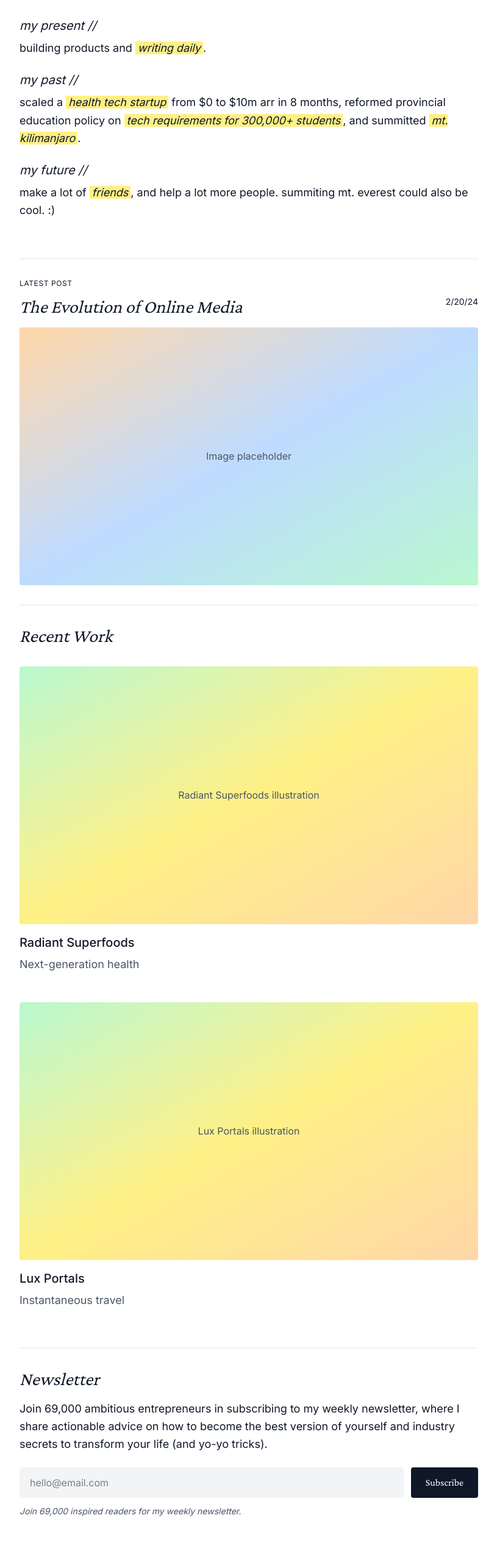
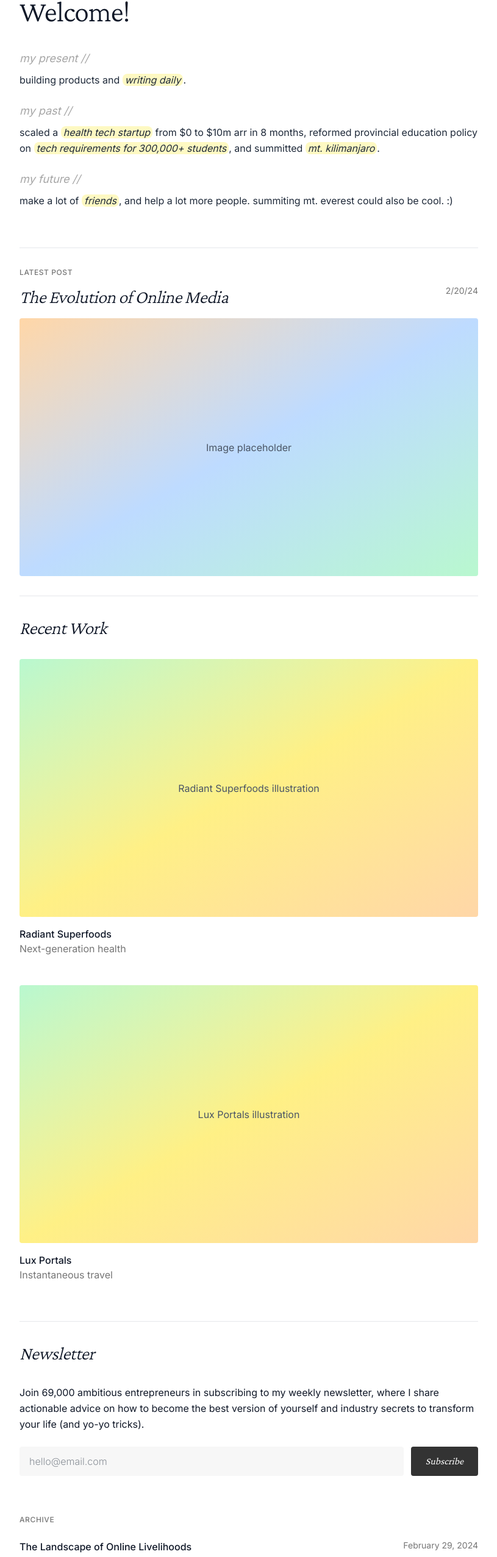
Before and after one commit to benj1sa/bsaenz-webpage-v3, a Next.js app: page / in a window 1280 px wide. Shown: the part 199-2753 px from the top of the page at 61% size, without its empty margins (232-1047 px from the left). Built offline with nearby package versions, Linux system fonts and the light colour scheme.

Commit message:
Update layout and home page content; change site metadata, add archive section, and enhance styling

```diff
--- a/app/layout.tsx
+++ b/app/layout.tsx
@@ -15,8 +15,8 @@ const inter = Inter({
 });
 
 export const metadata: Metadata = {
-  title: "Create Next App",
-  description: "Generated by create next app",
+  title: "Benjamin Saenz",
+  description: "Benjamin Saenz's personal website",
 };
 
 export default function RootLayout({
--- a/app/page.tsx
+++ b/app/page.tsx
@@ -1,6 +1,3 @@
-import { Navigation } from "@/components/navigation/Navigation";
-import Image from "next/image";
-
 const links = [
     { href: '/about', label: 'About' },
     { href: '/writing', label: 'Writing' },
@@ -21,10 +18,26 @@ const recentWork = [
   },
 ]
 
+const archive = [
+    {
+        title: 'The Landscape of Online Livelihoods',
+        date: 'February 29, 2024',
+    },
+    {
+        title: "Birth of Today's Digital Ecosystem",
+        date: 'March 1, 2024',
+    },
+    {
+        title: 'The Dynamic Future of Online Engagement',
+        date: 'March 2, 2024',
+    },
+]
+
 export default function Home() {
   return (
     <main className="flex justify-center flex-col">
       <div className="max-w-[800px] w-full mx-auto px-4 md:px-6">
+
         {/* Navigation */}
         <section className="flex justify-between items-center my-[50px]">
             <div className="font-medium text-lg">
@@ -44,35 +57,35 @@ export default function Home() {
         </section>
 
         {/* Welcome Section */}
-        <section className="mb-16 mt-16 space-y-6">
-          <h1 className="text-4xl md:text-5xl text-gray-900 mb-8 font-(family-name:--font-crimson-pro)">
+        <section className="mb-16 mt-26 space-y-6">
+          <h1 className="text-4xl md:text-5xl text-gray-900 mb-8 font-light tracking-[-0.02em] leading-[130%] font-(family-name:--font-crimson-pro)">
             Welcome!
           </h1>
 
           <div>
-            <h2 className="text-lg md:text-xl text-gray-900 italic mb-2 font-(family-name:--font-inter)">
+            <h2 className="text-lg text-[#a6a6a6] italic mb-2 font-(family-name:--font-inter)">
               my present <span className="font-normal">//</span>
             </h2>
-            <p className="text-base md:text-lg text-gray-900 leading-relaxed font-(family-name:--font-inter)">
-              building products and <span className="italic bg-yellow-200 px-1">writing daily</span>.
+            <p className="text-base text-gray-800 leading-relaxed font-(family-name:--font-inter)">
+              building products and <span className="italic bg-yellow-100 px-1 rounded-md">writing daily</span>.
             </p>
           </div>
 
           <div>
-            <h2 className="text-lg md:text-xl text-gray-900 italic mb-2 font-(family-name:--font-inter)">
+            <h2 className="text-lg text-[#a6a6a6] italic mb-2 font-(family-name:--font-inter)">
               my past <span className="font-normal">//</span>
             </h2>
-            <p className="text-base md:text-lg text-gray-900 leading-relaxed font-(family-name:--font-inter)">
-              scaled a <span className="italic bg-yellow-200 px-1">health tech startup</span> from $0 to $10m arr in 8 months, reformed provincial education policy on <span className="italic bg-yellow-200 px-1">tech requirements for 300,000+ students</span>, and summitted <span className="italic bg-yellow-200 px-1">mt. kilimanjaro</span>.
+            <p className="text-base text-gray-800 leading-relaxed font-(family-name:--font-inter)">
+              scaled a <span className="italic bg-yellow-100 px-1 rounded-md">health tech startup</span> from $0 to $10m arr in 8 months, reformed provincial education policy on <span className="italic bg-yellow-100 px-1 rounded-md">tech requirements for 300,000+ students</span>, and summitted <span className="italic bg-yellow-100 px-1 rounded-md">mt. kilimanjaro</span>.
             </p>
           </div>
 
           <div>
-            <h2 className="text-lg md:text-xl text-gray-900 italic mb-2 font-(family-name:--font-inter)">
+            <h2 className="text-lg text-[#a6a6a6] italic mb-2 font-(family-name:--font-inter)">
               my future <span className="font-normal">//</span>
             </h2>
-            <p className="text-base md:text-lg text-gray-900 leading-relaxed font-(family-name:--font-inter)">
-              make a lot of <span className="italic bg-yellow-200 px-1">friends</span>, and help a lot more people. summiting mt. everest could also be cool. :)
+            <p className="text-base text-gray-800 leading-relaxed font-(family-name:--font-inter)">
+              make a lot of <span className="italic bg-yellow-100 px-1 rounded-md">friends</span>, and help a lot more people. summiting mt. everest could also be cool. :)
             </p>
           </div>
         </section>
@@ -80,22 +93,22 @@ export default function Home() {
         <div className="border-t border-gray-200 my-8"></div>
 
         {/* Latest Post Section */}
-        <section>
-          <div className="text-xs uppercase tracking-wider text-gray-900 mb-3 font-(family-name:--font-inter)">
+        <section className="group cursor-pointer">
+          <div className="text-xs font-medium uppercase tracking-wider text-[#757575] mb-3 font-(family-name:--font-inter) transition duration-200 group-hover:opacity-90">
             Latest Post
           </div>
           <div className="flex flex-col md:flex-row md:items-start md:justify-between md:gap-4 mb-4">
-            <h3 className="text-2xl md:text-3xl italic text-gray-900 mb-2 md:mb-0 font-(family-name:--font-crimson-pro)">
+            <h3 className="text-2xl md:text-3xl italic font-light tracking-[-0.02em] leading-[130%] text-gray-900 mb-2 md:mb-0 font-(family-name:--font-crimson-pro) transition duration-200 group-hover:opacity-90">
               The Evolution of Online Media
             </h3>
-            <time className="text-sm text-gray-900 md:whitespace-nowrap font-(family-name:--font-inter)">
+            <time className="text-sm text-[#757575] md:whitespace-nowrap font-(family-name:--font-inter) transition duration-200 group-hover:opacity-90">
               2/20/24
             </time>
           </div>
-          <div className="w-full aspect-video bg-gray-100 rounded overflow-hidden">
+          <div className="w-full aspect-video bg-gray-100 rounded overflow-hidden transition duration-200 group-hover:opacity-70 cursor-pointer">
             {/* Placeholder for the pixel art image */}
-            <div className="w-full h-full bg-gradient-to-br from-orange-200 via-blue-200 to-green-200 flex items-center justify-center">
-              <span className="text-gray-600 font-(family-name:--font-inter)">
+            <div className="w-full h-full bg-gradient-to-br from-orange-200 via-blue-200 to-green-200 flex items-center justify-center transition duration-200 group-hover:opacity-90 cursor-pointer">
+              <span className="text-gray-600 font-(family-name:--font-inter) transition duration-200 group-hover:opacity-90 cursor-pointer">
                 Image placeholder
               </span>
             </div>
@@ -106,23 +119,23 @@ export default function Home() {
 
         {/* Recent Work Section */}
         <section className="mb-16">
-          <h2 className="text-2xl md:text-3xl text-gray-900 mb-8 italic font-(family-name:--font-crimson-pro)">
+          <h2 className="text-2xl md:text-3xl text-gray-900 mb-8 font-light italic tracking-[-0.02em] leading-[130%] font-(family-name:--font-crimson-pro)">
             Recent Work
           </h2>
           <div className="space-y-12">
             {recentWork.map((work) => (
-              <article key={work.title}>
+              <article key={work.title} className="group cursor-pointer">
                 <div className="w-full aspect-video bg-gray-100 rounded overflow-hidden mb-4">
-                  <div className="w-full h-full bg-gradient-to-br from-green-200 via-yellow-200 to-orange-200 flex items-center justify-center">
+                  <div className="w-full h-full bg-linear-to-br from-green-200 via-yellow-200 to-orange-200 flex items-center ihttps://imagecolorpicker.com/tems-center justify-center">
                     <span className="text-gray-600 font-(family-name:--font-inter)">
                       {work.title} illustration
                     </span>
                   </div>
                 </div>
-                <p className="text-xl md:text-xl text-gray-900 mb-2 font-(family-name:--font-inter) font-medium">
+                <p className="text-md text-gray-900 font-(family-name:--font-inter) font-medium">
                   {work.title}
                 </p>
-                <p className="text-base md:text-lg text-gray-600 font-(family-name:--font-inter)">
+                <p className="text-md text-[#757575] font-(family-name:--font-inter)">
                   {work.description}
                 </p>
               </article>
@@ -134,67 +147,53 @@ export default function Home() {
 
         {/* Newsletter Section */}
         <section className="mb-16">
-          <h2 className="text-2xl md:text-3xl text-gray-900 mb-4 italic font-(family-name:--font-crimson-pro)">
+          <h2 className="text-2xl md:text-3xl text-gray-900 mb-8 font-light italic tracking-[-0.02em] leading-[130%] font-(family-name:--font-crimson-pro)">
             Newsletter
           </h2>
-          <p className="text-base md:text-lg text-gray-900 leading-relaxed mb-6 font-(family-name:--font-inter)">
+          <p className="text-base text-gray-900 leading-relaxed mb-6 font-(family-name:--font-inter)">
             Join 69,000 ambitious entrepreneurs in subscribing to my weekly newsletter, where I share actionable advice on how to become the best version of yourself and industry secrets to transform your life (and yo-yo tricks).
           </p>
           <form className="flex flex-col sm:flex-row gap-3 mb-3">
             <input
               type="email"
               placeholder="hello@email.com"
-              className="flex-1 px-4 py-3 bg-gray-100 border border-gray-100 rounded focus:outline-none font-(family-name:--font-inter)"
+              className="flex-1 px-4 py-3 bg-[#f7f7f7] rounded focus:outline-none font-light text-gray-800 text-base font-(family-name:--font-inter)"
             />
             <button
               type="submit"
-              className="px-6 py-3 bg-gray-900 text-white rounded hover:bg-gray-800 transition-colors duration-200 font-(family-name:--font-crimson-pro)"
+              className="px-6 py-3 bg-[#333333] text-white rounded hover:cursor-pointer hover:bg-[#222222] transition-colors duration-200 font-(family-name:--font-crimson-pro)"
             >
-              Subscribe
+              <span className="italic">Subscribe</span>
             </button>
           </form>
-          <p className="text-sm italic text-gray-600 font-(family-name:--font-inter)">
+          {/* <p className="text-sm font-light italic font-(family-name:--font-crimson-pro) text-gray-500">
             Join 69,000 inspired readers for my weekly newsletter.
-          </p>
+          </p> */}
         </section>
 
         {/* Archive Section */}
         <section className="mb-16">
-          <div className="text-xs uppercase tracking-wider text-gray-900 mb-6 font-(family-name:--font-inter)">
+          <div className="text-xs uppercase tracking-wider text-[#757575] mb-6 font-medium font-(family-name:--font-inter)">
             Archive
           </div>
           <div className="space-y-4">
-            <article className="flex flex-col md:flex-row md:items-start md:justify-between md:gap-4">
-              <h3 className="text-lg md:text-xl text-gray-900 mb-1 md:mb-0 font-(family-name:--font-inter)">
-                The Landscape of Online Livelihoods
-              </h3>
-              <time className="text-sm text-gray-900 md:whitespace-nowrap font-(family-name:--font-inter)">
-                February 29, 2024
-              </time>
-            </article>
-            <article className="flex flex-col md:flex-row md:items-start md:justify-between md:gap-4">
-              <h3 className="text-lg md:text-xl text-gray-900 mb-1 md:mb-0 font-(family-name:--font-inter)">
-                Birth of Today&apos;s Digital Ecosystem
-              </h3>
-              <time className="text-sm text-gray-900 md:whitespace-nowrap font-(family-name:--font-inter)">
-                March 1, 2024
-              </time>
-            </article>
-            <article className="flex flex-col md:flex-row md:items-start md:justify-between md:gap-4">
-              <h3 className="text-lg md:text-xl text-gray-900 mb-1 md:mb-0 font-(family-name:--font-inter)">
-                The Dynamic Future of Online Engagement
-              </h3>
-              <time className="text-sm text-gray-900 md:whitespace-nowrap font-(family-name:--font-inter)">
-                March 2, 2024
-              </time>
-            </article>
+            {archive.map((post) => (
+                <article className="flex flex-col md:flex-row md:items-start md:justify-between md:gap-4 group cursor-pointer">
+                    <p className="font-medium text-medium md:text-large text-gray-900 mb-1 md:mb-0 font-(family-name:--font-inter) transition-colors duration-200 group-hover:text-gray-600">
+                        {post.title}
+                    </p>
+                    <time className="text-sm text-[#757575] md:whitespace-nowrap font-(family-name:--font-inter) transition-colors duration-200 group-hover:text-gray-600">
+                        {post.date}
+                    </time>
+                </article>
+            ))}
           </div>
         </section>
 
         <div className="border-t border-gray-200 my-8"></div>
 
         <footer className="my-[50px]">
-            <div className="text-sm text-gray-500">Benjamin Saenz &copy; {new Date().getFullYear()}</div>
+            <div className="text-sm text-gray-400">Benjamin Saenz &copy; {new Date().getFullYear()}</div>
         </footer>
       </div>
     </main>
--- /dev/null
+++ b/components/ui/SubscriptionBox.tsx
@@ -0,0 +1,17 @@
+export function SubscriptionBox() {
+  return (
+    <form className="flex flex-col sm:flex-row gap-3 mb-3">
+      <input
+        type="email"
+        placeholder="hello@email.com"
+        className="flex-1 px-4 py-3 bg-[#f7f7f7] rounded focus:outline-none font-light text-gray-800 text-base font-(family-name:--font-inter)"
+      />
+      <button
+        type="submit"
+        className="px-6 py-3 bg-[#333333] text-white rounded hover:cursor-pointer hover:bg-[#222222] transition-colors duration-200 font-(family-name:--font-crimson-pro)"
+      >
+        <span className="italic">Subscribe</span>
+      </button>
+    </form>
+  );
+}
```
Also changed, not shown: components/navigation/MobileMenu.tsx (deleted, +0 -19 lines), components/navigation/NavBar.tsx (deleted, +0 -22 lines), components/navigation/NavLinks.tsx (deleted, +0 -27 lines), components/navigation/NavToggle.tsx (deleted, +0 -11 lines), components/navigation/Navigation.tsx (deleted, +0 -16 lines), components/ui/Footer.tsx (added, +11 -0 lines), components/ui/Navigation.tsx (added, +30 -0 lines), components/ui/WorkPost.tsx (added, +25 -0 lines), components/ui/WritingPost.tsx (added, +38 -0 lines).
